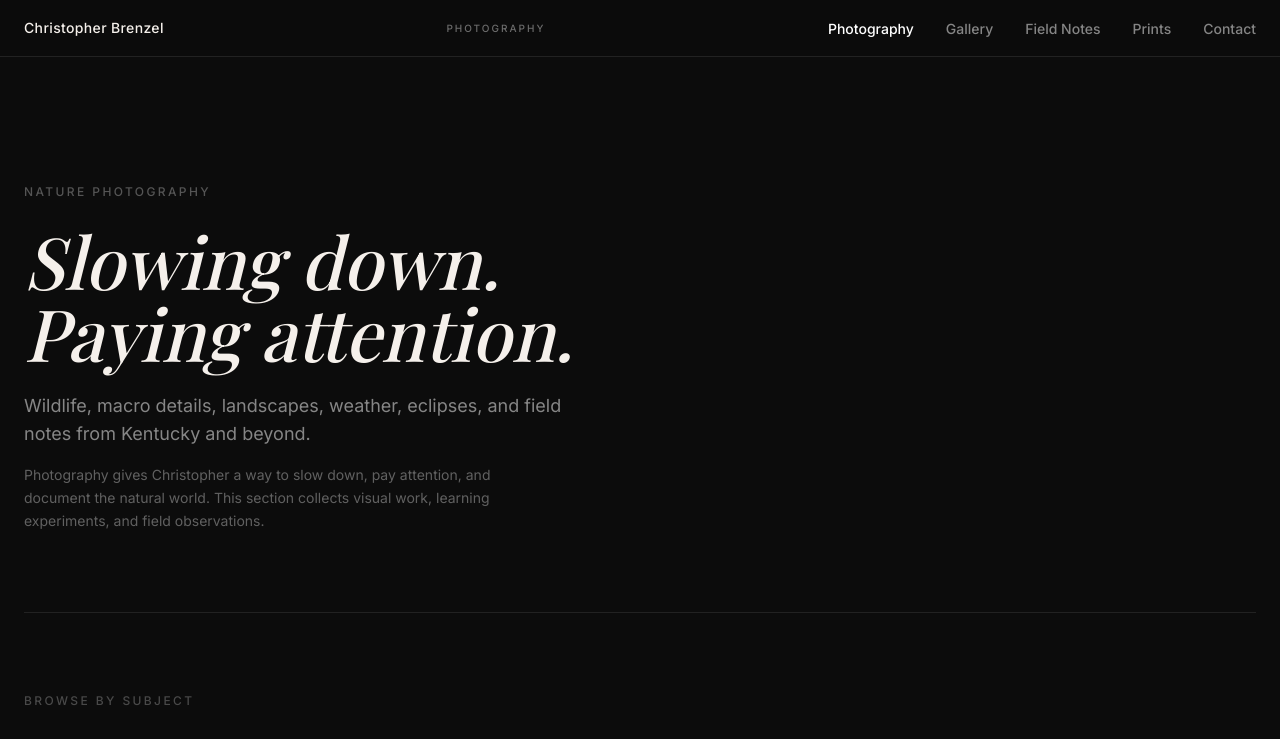
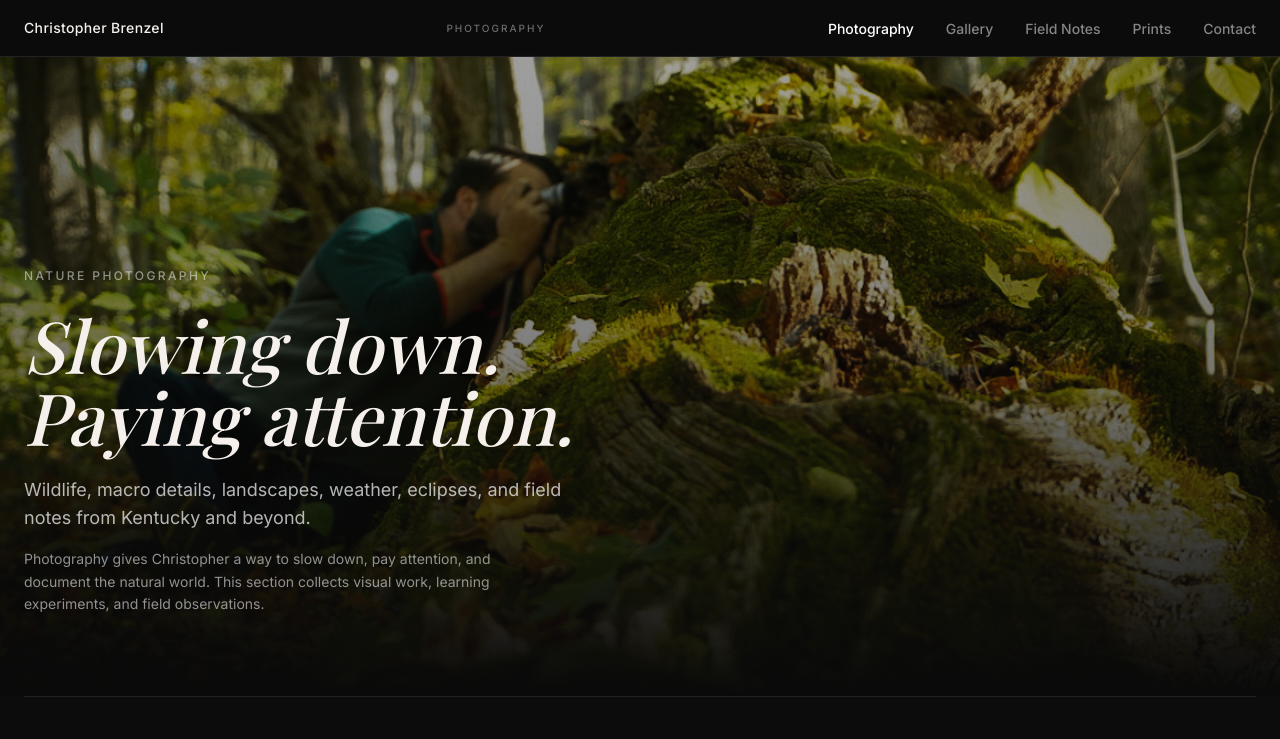
Before and after one commit to brenzeca91/chrisbrenzel, a Next.js app: page /photography in a window 1280 px wide. Shown: the top 739 px of the page. Built offline with nearby package versions, Linux system fonts and the light colour scheme; a web font is replaced by a local one.

Commit message:
feat: enhance photography hero section with background image and overlays
Co-authored-by: Chris Brenzel <282042845+brenzeca91@users.noreply.github.com>

```diff
--- a/app/photography/page.tsx
+++ b/app/photography/page.tsx
@@ -47,8 +47,23 @@ export default function PhotographyPage() {
   return (
     <main className="pt-14">
       {/* Hero */}
-      <section className="max-w-7xl mx-auto px-6 pt-24 pb-16 md:pt-32 md:pb-20">
-        <p className="text-white/30 text-xs font-medium tracking-[0.2em] uppercase mb-6 font-sans">
+      <section className="relative min-h-[80vh] flex items-end overflow-hidden">
+        {/* Background image */}
+        <div
+          className="absolute inset-0 bg-cover bg-center"
+          style={{ backgroundImage: "url('/images/photography-hero.jpg')" }}
+          aria-hidden="true"
+        />
+        {/* Overlays for legibility */}
+        <div
+          className="absolute inset-0 bg-gradient-to-t from-[#0c0c0c] via-[#0c0c0c]/40 to-[#0c0c0c]/20"
+          aria-hidden="true"
+        />
+        <div className="absolute inset-0 bg-black/20" aria-hidden="true" />
+
+        {/* Content */}
+        <div className="relative z-10 max-w-7xl mx-auto px-6 pb-16 md:pb-20 w-full">
+          <p className="text-white/50 text-xs font-medium tracking-[0.2em] uppercase mb-6 font-sans">
             Nature Photography
           </p>
           <h1 className="text-[#f5f0eb] font-serif italic text-5xl md:text-6xl lg:text-7xl font-medium leading-tight mb-6 text-balance">
@@ -56,15 +71,16 @@ export default function PhotographyPage() {
             <br />
             Paying attention.
           </h1>
-        <p className="text-white/50 font-sans text-base md:text-lg leading-relaxed max-w-xl mb-4">
+          <p className="text-white/70 font-sans text-base md:text-lg leading-relaxed max-w-xl mb-4">
             Wildlife, macro details, landscapes, weather, eclipses, and field notes
             from Kentucky and beyond.
           </p>
-        <p className="text-white/35 font-sans text-sm leading-relaxed max-w-lg">
+          <p className="text-white/55 font-sans text-sm leading-relaxed max-w-lg">
             Photography gives Christopher a way to slow down, pay attention, and
             document the natural world. This section collects visual work, learning
             experiments, and field observations.
           </p>
+        </div>
       </section>
 
       {/* Divider */}
```
Also changed, not shown: public/images/photography-hero.jpg (added). Lines whose indentation alone changed are shown as unchanged.
